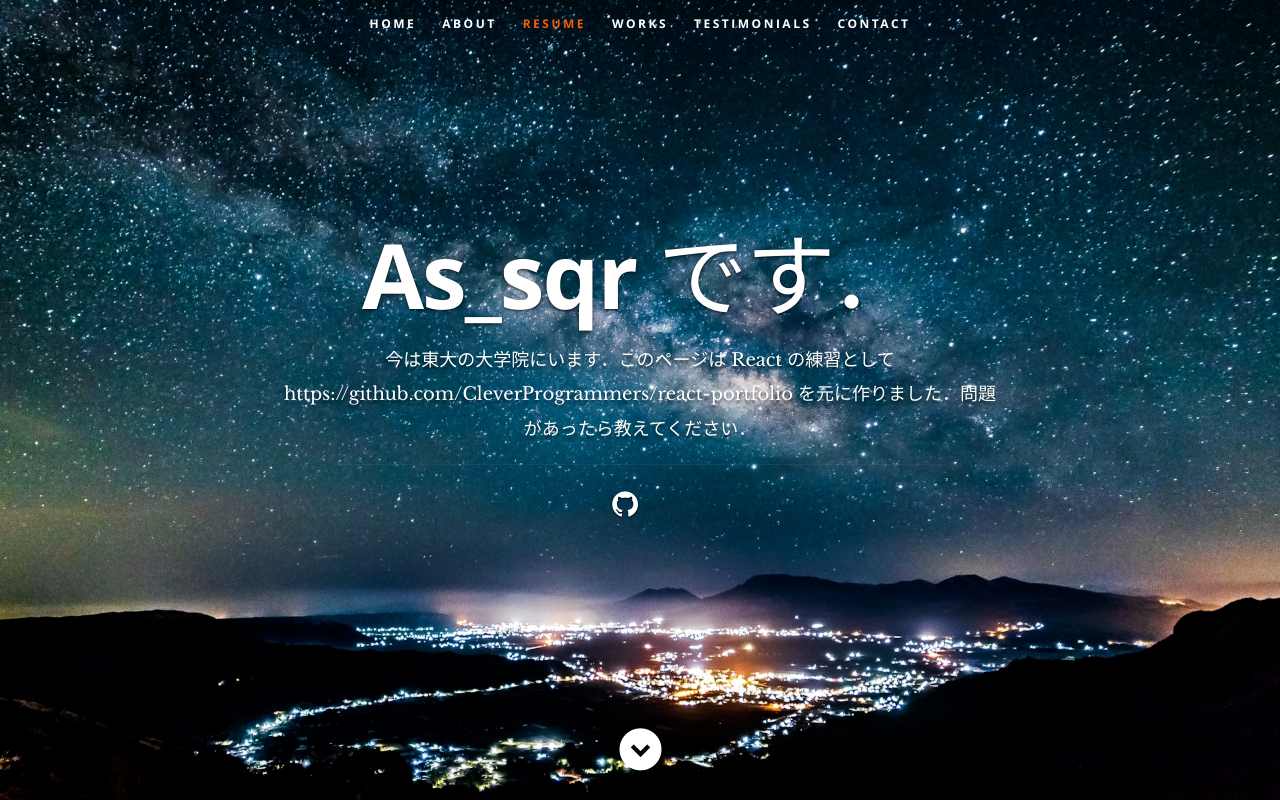
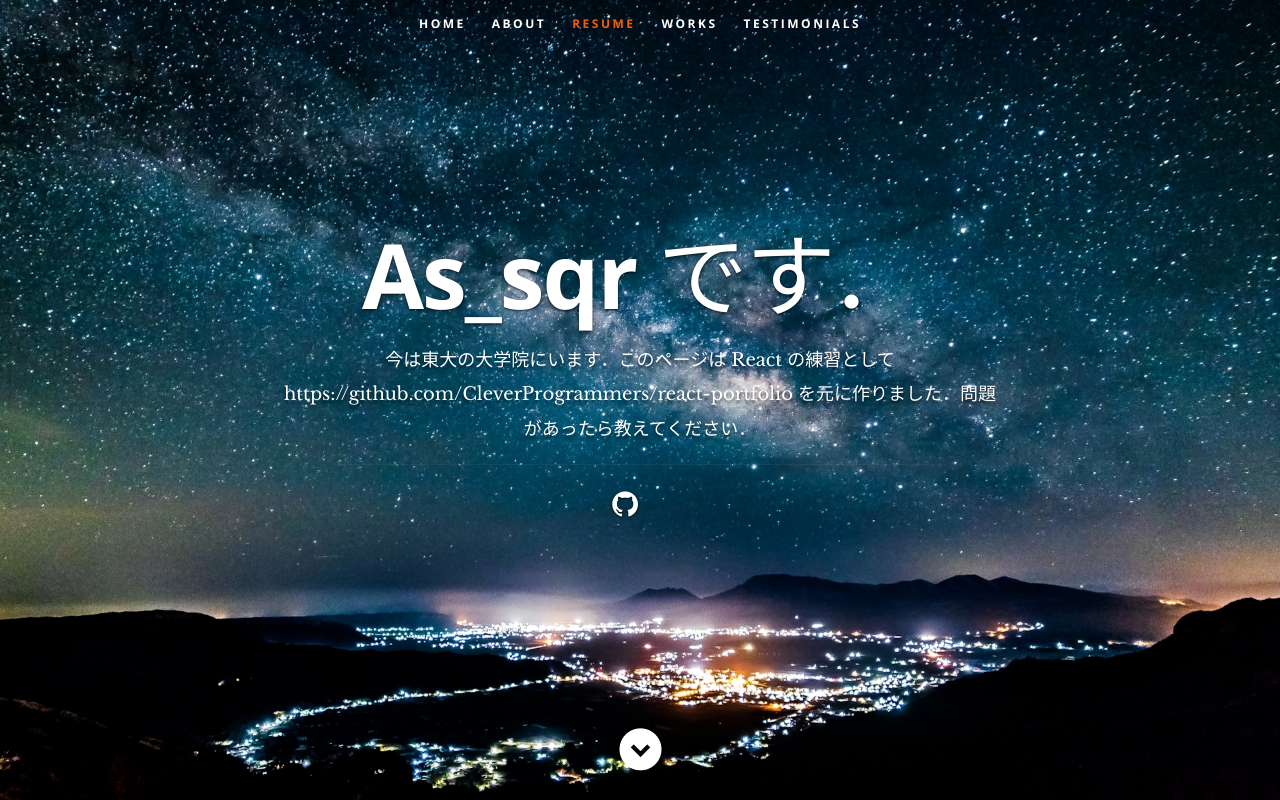
Before and after one commit to asSqr/as-sqr-portfolio, a React (Create React App) app: page / in a window 1280 px wide. Shown: the top 800 px of the page. Built offline with nearby package versions, Linux system fonts and the light colour scheme.

Commit message:
resumeData.json moved

```diff
--- a/src/Components/Header.js
+++ b/src/Components/Header.js
@@ -20,7 +20,6 @@ class Header extends Component {
             <li><a className="smoothscroll" href="#resume">Resume</a></li>
             <li><a className="smoothscroll" href="#portfolio">Works</a></li>
             <li><a className="smoothscroll" href="#testimonials">Testimonials</a></li>
-            <li><a className="smoothscroll" href="#contact">Contact</a></li>
           </ul>
         </nav>
 
--- a/src/Components/Testimonials.js
+++ b/src/Components/Testimonials.js
@@ -19,7 +19,7 @@ class Testimonials extends Component {
         <div className="text-container">
           <div className="row">
             <div className="two columns header-col">
-                <h1><span>Client Testimonials</span></h1>
+                <h1><span>座右の銘的な．</span></h1>
             </div>
 
             <div className="ten columns flex-container">
```
